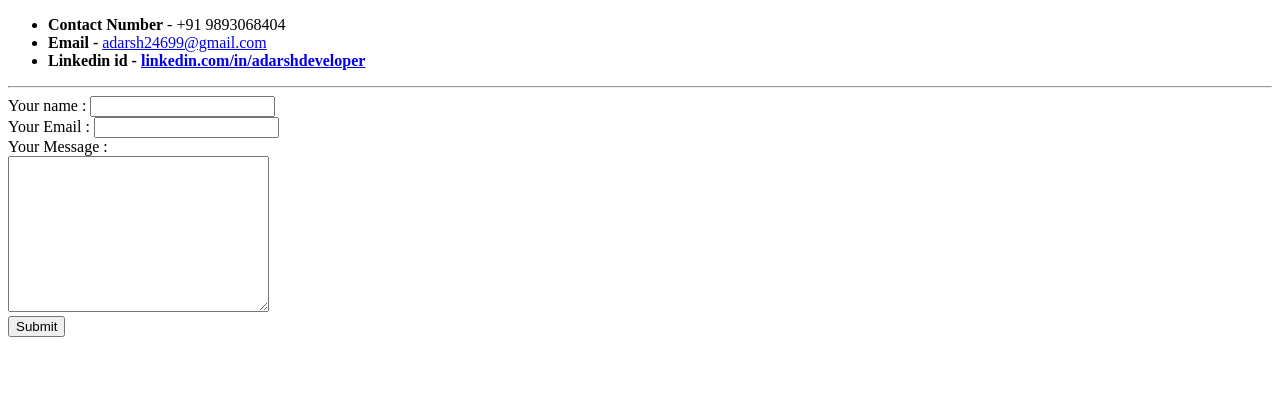
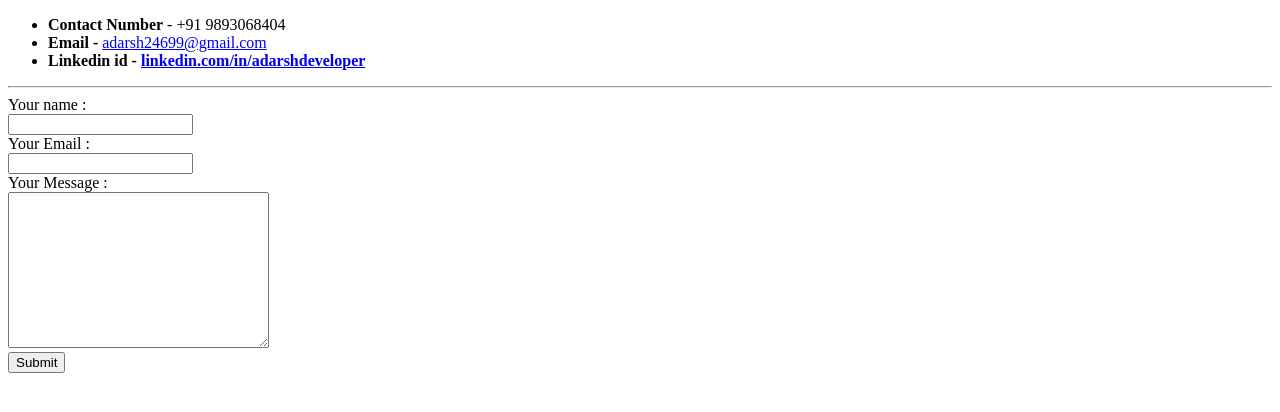
Before and after one commit to AdarshPathak24/cv, a plain HTML site: page Contact.html in a window 1280 px wide. Drawn offline with Linux system fonts and the light colour scheme.

Commit message:
Update Contact.html

```diff
--- a/Contact.html
+++ b/Contact.html
@@ -13,9 +13,9 @@
 
     <hr>
     <form action="mailto:adarsh24699@gmail.com" method="post" enctype="text/plain">
-      <label>Your name :</label>
+      <label>Your name :</label><br>
       <input type="text" name="yourName" value=""><br>
-      <label>Your Email :</label>
+      <label>Your Email :</label><br>
       <input type="email" name="yourEmail" value=""><br>
       <label>Your Message :</label><br>
       <textarea name="yourMessage" rows="10" cols="30"></textarea><br>
```
